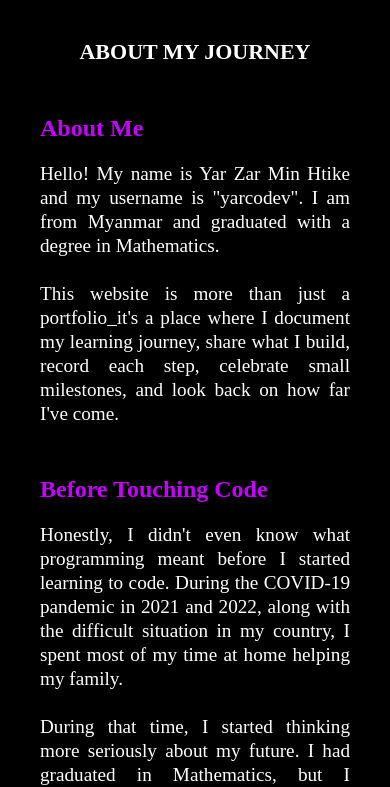
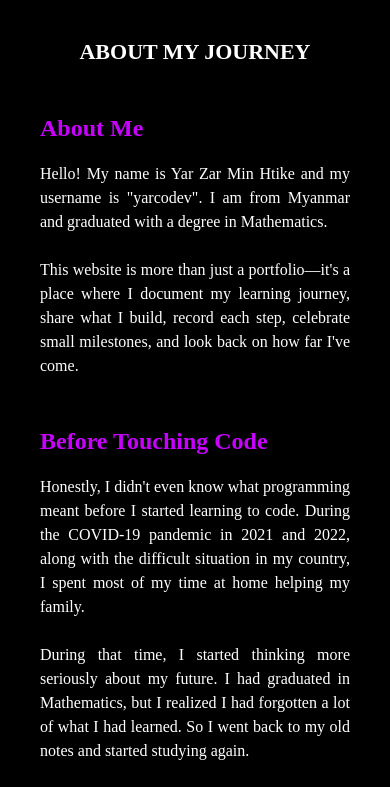
Before and after one commit to yarcodev/portfolio, a plain HTML site: page about.html in a window 390 px wide. Shown: the part 61-848 px from the top of the page. Drawn offline with Linux system fonts and the light colour scheme.

Commit message:
modify bug

```diff
--- a/about.html
+++ b/about.html
@@ -44,7 +44,7 @@
             Hello! My name is Yar Zar Min Htike and my username is "yarcodev". I am from Myanmar
             and graduated with a degree in Mathematics.
             <br> <br>
-            This website is more than just a portfolio_it's
+            This website is more than just a portfolio—it's
             a place where I document my learning journey, share what I build, record each step,
             celebrate small milestones, and look back on how far I've come.
         </p>
@@ -131,7 +131,7 @@
             <br> <br>
             Right now, my motivation to learn is stronger than ever. <br>
             I still have a lot to learn. Every project is another step in my journey. <br>
-            Now, I can't stop coding. The journey has just begun.
+            I can't stop coding. The journey has just begun.
         </p>
 
         <p class="commit">
--- a/style.css
+++ b/style.css
@@ -171,14 +171,13 @@ main p {
 }
 #aboutPage p {
   color: light rgb(128, 128, 128);
-  font-size: 1.2rem;
+  font-size: clamp(1rem, 1.5vw, 1.2rem);
   text-align: justify;
   margin-bottom: 50px;
   line-height: 1.5rem;
 }
 #aboutPage .commit {
     text-align: right;
-
 }
 
 
```
